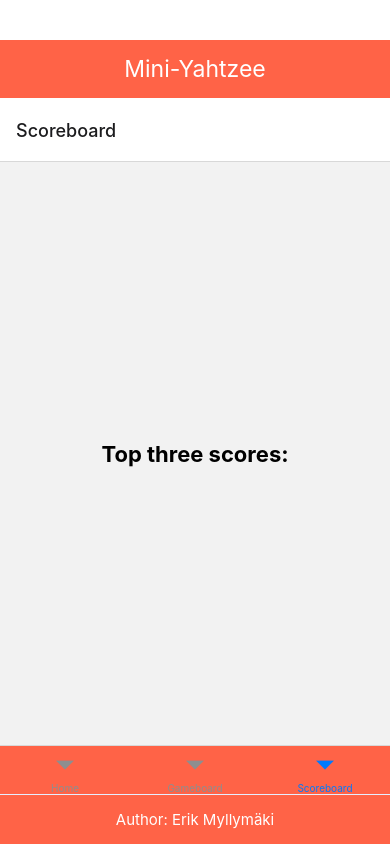
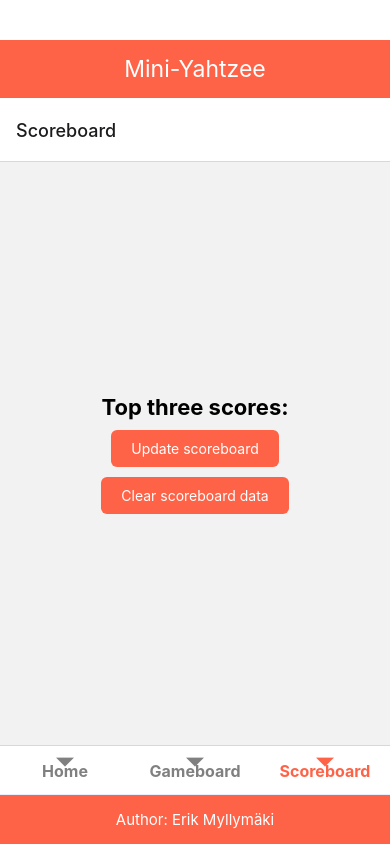
Before and after one commit to ErikMyllymaki/yathzee, a React Native app: screen /Scoreboard in a window 390 px wide. Built offline with nearby package versions, Linux system fonts and the light colour scheme.

Commit message:
kommenttien poistioa

```diff
--- a/App.js
+++ b/App.js
@@ -16,10 +16,21 @@ export default function App() {
   return (
     <NavigationContainer>
       <Header />
-      <Tab.Navigator>
-        <Tab.Screen name='Home' component={Home} options={{tabBarStyle: {display: 'none'}}}/>
-        <Tab.Screen name='Gameboard' component={Gameboard} options={{tabBarStyle: {backgroundColor: 'tomato'}}}/>
-        <Tab.Screen name='Scoreboard' component={Scoreboard} options={{tabBarStyle: {backgroundColor: 'tomato'}}} />
+      <Tab.Navigator
+        tabBarOptions={{
+          tabStyle: {
+            padding: 15
+          },
+          labelStyle: {
+            fontSize: 16,
+            fontWeight: 'bold',
+          },
+          activeTintColor: 'tomato',
+          inactiveTintColor: 'gray',
+        }}>
+        <Tab.Screen name='Home' component={Home} options={{ tabBarStyle: { display: 'none' } }} />
+        <Tab.Screen name='Gameboard' component={Gameboard} />
+        <Tab.Screen name='Scoreboard' component={Scoreboard} />
       </Tab.Navigator>
       <Footer />
     </NavigationContainer>
--- a/components/Gameboard.js
+++ b/components/Gameboard.js
@@ -16,7 +16,6 @@ const STORAGE_KEY = '@score_Key';
 let board = [];
 export default function Gameboard({ route }) {
 
-  // const [turn, setTurn] = useState(false);
   const [nbrOfThrowsLeft, setNbrOfThrowsLeft] = useState(NBR_OF_THROWS);
   const [status, setStatus] = useState('');
   const [name, setName] = useState('');
@@ -30,7 +29,6 @@ export default function Gameboard({ route }) {
   const [selectedNumber, setSelectedNumber] = useState(null);
   const [bonusPointsAdded, setBonusPointsAdded] = useState(false);
   const allNumbersSelected = selectedNumbers.every((value) => value === true);
-  const [scores, setScores] = useState([]);
 
   const storeData = async (newScore) => {
     try {
@@ -40,7 +38,6 @@ export default function Gameboard({ route }) {
       const newScoreWithKey = { key: newKey.toString(), ...newScore };
       const newScores = [...scores, newScoreWithKey];
       await AsyncStorage.setItem(STORAGE_KEY, JSON.stringify(newScores));
-      console.log(newScores)
     } catch (e) {
       console.log(e)
     }
@@ -61,7 +58,6 @@ export default function Gameboard({ route }) {
   }, [])
 
   const resetGame = () => {
-    // setStatus('');
     setTotalPoints(0);
     setNbrOfThrowsLeft(NBR_OF_THROWS);
     setSelectedNumbers(new Array(MAX_SPOT).fill(false));
@@ -136,11 +132,9 @@ export default function Gameboard({ route }) {
     }
     if (nbrOfThrowsLeft === NBR_OF_THROWS && !allNumbersSelected) {
       setStatus('Throw dices.');
-      // setTurn(false)
     } else if (allNumbersSelected) {
       setStatus('Game over. All Points selected.');
       setNbrOfThrowsLeft(0);
-      // setTurn(true)
     }
     if (nbrOfThrowsLeft < 0) {
       setNbrOfThrowsLeft(NBR_OF_THROWS - 1);
@@ -228,7 +222,6 @@ export default function Gameboard({ route }) {
       <Text style={Styles.info}>
         Player: {name}
       </Text>
-      {/* <View>{!turn ? <Text>Vuoro ei käynnis</Text> : <Text>Vuoro käynnis</Text>}</View> */}
     </View>
   )
 }
--- a/components/Home.js
+++ b/components/Home.js
@@ -9,10 +9,8 @@ export default function Home( {navigation} ) {
 
     const [name, setName] = useState('');
     const [checkName, setCheckName] = useState(false);
-    const [showRules, setShowRules] = useState(true);
 
     const Game = () => {
-        if (showRules) {
             return (
                 <View style={Styles.container}>
                     <Icon
@@ -39,14 +37,7 @@ export default function Home( {navigation} ) {
                         <Text style={Styles.buttonText}>Play</Text>
                     </Pressable>
                 </View>
-
             )
-        }
-        // else {
-        //     return (
-        //         <Gameboard />
-        //     )
-        // }
 
     }
 
--- a/components/Scoreboard.js
+++ b/components/Scoreboard.js
@@ -1,6 +1,5 @@
 import React, { useState, useEffect } from 'react';
-import { View,Text } from 'react-native';
-import Gameboard from './Gameboard';
+import { View, Text, TouchableOpacity } from 'react-native';
 import Styles from '../style/Styles';
 import AsyncStorage from '@react-native-async-storage/async-storage';
 
@@ -9,18 +8,28 @@ const STORAGE_KEY = '@score_Key';
 export default function Scoreboard() {
   const [scores, setScores] = useState([]);
 
-  const getData = async() => {
+
+  async function clearAsyncStorage() {
+    try {
+      await AsyncStorage.clear();
+      console.log('AsyncStorage successfully cleared');
+      setScores([]);
+    } catch (error) {
+      console.log('Error clearing AsyncStorage:', error);
+    }
+  }
+
+  const getData = async () => {
     try {
       return AsyncStorage.getItem(STORAGE_KEY)
-        .then (req => JSON.parse(req))
-        .then (json => {
+        .then(req => JSON.parse(req))
+        .then(json => {
           if (json === null) {
             json = []
           }
-          setScores(json);
-          console.log(json)
+          setScores(json)
         })
-        .catch (error => console.log(error));
+        .catch(error => console.log(error));
     } catch (e) {
       console.log(e)
     }
@@ -30,16 +39,33 @@ export default function Scoreboard() {
     getData();
   }, [])
 
-
   const sortedScores = scores.sort((a, b) => b.score - a.score);
   const topThreeScores = sortedScores.slice(0, 3);
 
   return (
     <View style={Styles.container}>
       <Text style={Styles.heading}>Top three scores:</Text>
-        {topThreeScores.map((score) => (
-          <Text key={score.key}>{score.name}: {score.score}</Text>
-        ))}
+      {topThreeScores.map((score) => (
+        <View key={score.key} style={Styles.score}>
+          <Text style={Styles.scoreText} key={score.key}>Player: {score.name}, {score.score} points</Text>
+        </View>
+      ))}
+      <TouchableOpacity
+        style={Styles.button}
+        onPress={() => getData()}
+      >
+        <Text style={Styles.buttonText}>
+          Update scoreboard
+        </Text>
+      </TouchableOpacity>
+      <TouchableOpacity
+        style={Styles.button}
+        onPress={() => clearAsyncStorage()}
+      >
+        <Text style={Styles.buttonText}>
+          Clear scoreboard data
+        </Text>
+      </TouchableOpacity>
     </View>
   );
 }
--- a/style/Styles.js
+++ b/style/Styles.js
@@ -79,4 +79,17 @@ export default StyleSheet.create({
     flex: {
         flexDirection: "row"
       },
+
+    score: {
+        borderBottomWidth: 1,
+        borderBottomColor: 'tomato',
+        justifyContent: 'center',
+        alignItems: 'center',
+        padding: 20,
+    },
+
+    scoreText: {
+        color: 'tomato',
+        fontWeight: 'bold',
+    }
   });
```
